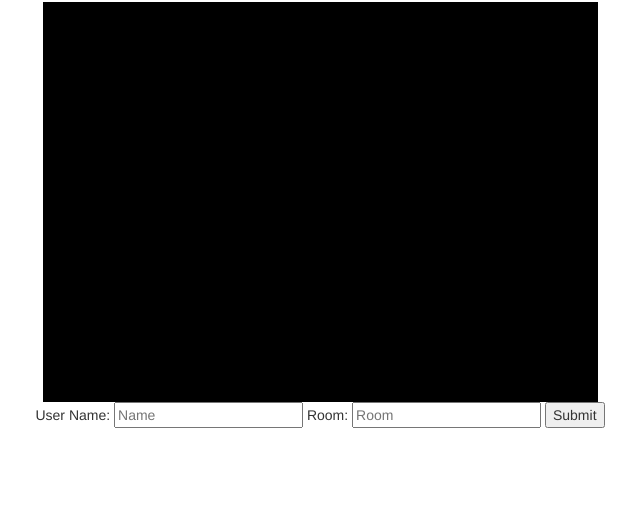
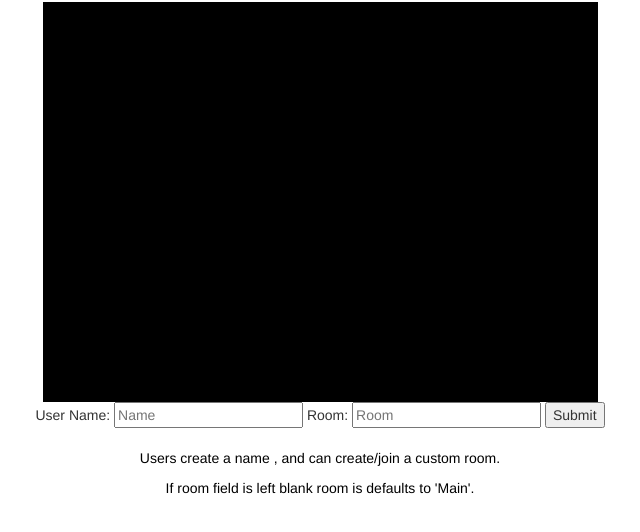
Before and after one commit to daquilino/chat-names-rooms, a website: page public/index.html in a window 1280 px wide. Shown: the part 68-600 px from the top of the page, without its empty margins (320-960 px from the left). Drawn offline with nearby package versions, Linux system fonts and the light colour scheme; no server answers.

Commit message:
edited readme.md, added instructions to page

```diff
--- a/public/assets/css/style.css
+++ b/public/assets/css/style.css
@@ -12,3 +12,7 @@ p {
 #message-form {
 	display: none;
 }
+
+.info{
+	color: black;
+}
--- a/public/index.html
+++ b/public/index.html
@@ -49,6 +49,10 @@
 			<button id="chat-button">Chat</button>
 		</form>
 
+		<br>
+		<p class="info">Users create a name , and can create/join a custom room.</p>
+		<p class="info">If room field is left blank room is defaults to 'Main'.</p>
+
 
 	</div>
 
```
Also changed, not shown: README.md.
